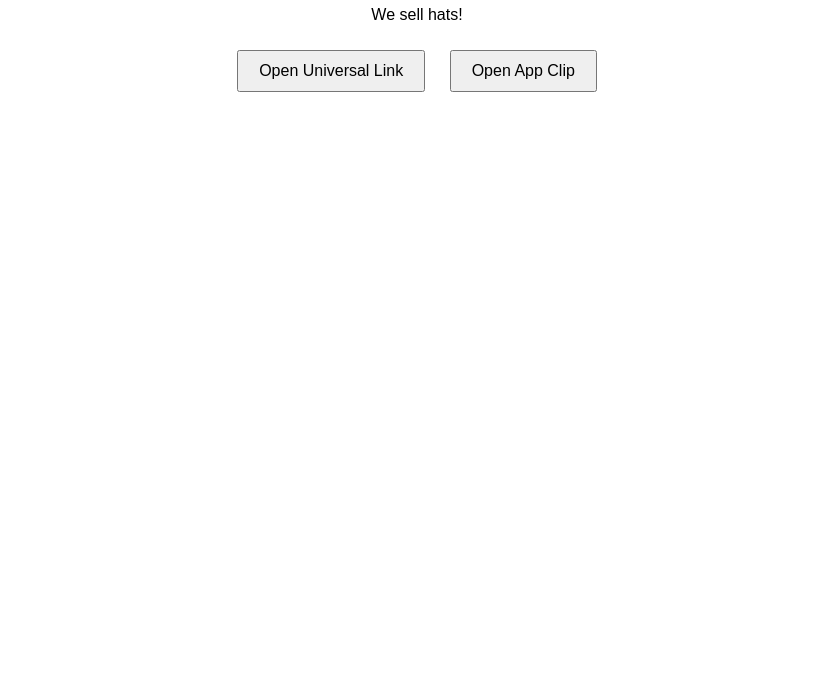
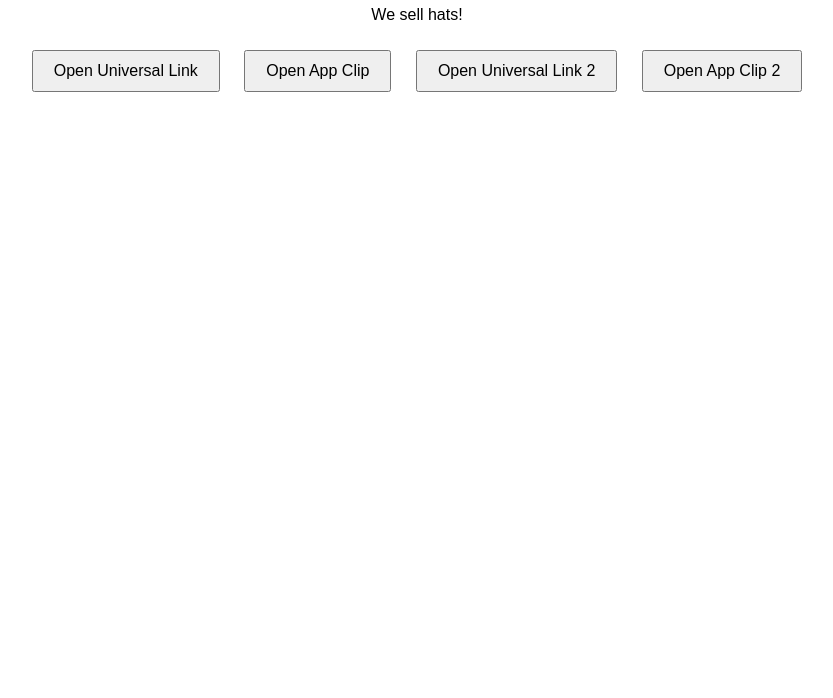
Before and after one commit to lion-fish-developer/lion-fish-app, a plain HTML site: page index.html in a window 1280 px wide. Shown: the part 102-800 px from the top of the page, without its empty margins (223-1056 px from the left). Drawn offline with Linux system fonts and the light colour scheme.

Commit message:
Update index

```diff
--- a/index.html
+++ b/index.html
@@ -28,6 +28,12 @@
     <!-- Button for App Clip -->
     <button onclick="triggerAppClip()">Open App Clip</button>
 
+        <!-- Button for Universal Link -->
+        <button onclick="triggerUniversalLink2()">Open Universal Link 2</button>
+
+        <!-- Button for App Clip -->
+        <button onclick="triggerAppClip2()">Open App Clip 2</button>
+
     <script>
         function triggerUniversalLink() {
             window.location.href = 'https://venmo.com/braintree/checkout';
@@ -36,6 +42,14 @@
         function triggerAppClip() {
             window.location.href = 'https://venmo.com/appclip';
         }
+
+        function triggerUniversalLink2() {
+            window.location.href = 'https://lionfish-app-zy3vp.ondigitalocean.app/';
+        }
+
+        function triggerAppClip2() {
+            window.location.href = 'https://lionfish-app-zy3vp.ondigitalocean.app/appclip';
+        }
     </script>
 </body>
 </html>
```
